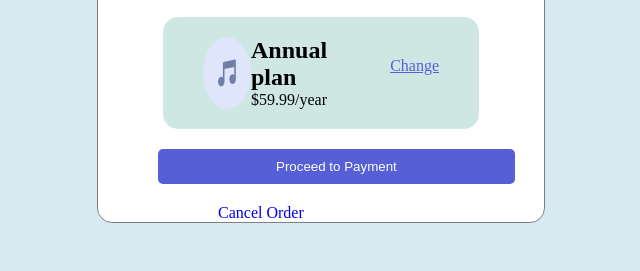
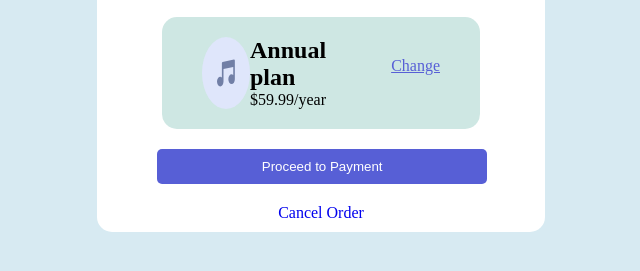
Before and after one commit to am-ikharo/order_summary_page, a plain HTML site: page index.html in a window 1280 px wide. Shown: the part 387-658 px from the top of the page, without its empty margins (319-959 px from the left). Drawn offline with Linux system fonts and the light colour scheme.

Commit message:
completed stlying

```diff
--- a/index.html
+++ b/index.html
@@ -1,24 +1,26 @@
 <!DOCTYPE html>
 <html lang="en">
   <head>
-    <meta charset="UTF-8">
-    <meta name="viewport" content="width=device-width, initial-scale=1.0">
+    <meta charset="UTF-8" />
+    <meta name="viewport" content="width=device-width, initial-scale=1.0" />
     <title>Document</title>
-    <link rel="stylesheet" href="styles.css">
+    <link rel="stylesheet" href="styles.css" />
   </head>
   <body>
-
     <div class="container">
       <div class="img-container">
-                <img class="banner-img" src="assests/illustration-hero.svg" alt="">
+        <img class="banner-img" src="assests/illustration-hero.svg" alt="" />
       </div>
       <div class="summary-container">
         <h1>Order Summary</h1>
-            <p>You can now listen to millions of songs audiobooks, and podcast on any device anywhere you like!</p>
+        <p>
+          You can now listen to millions of songs audiobooks, and podcast on any
+          device anywhere you like!
+        </p>
       </div>
       <div class="plan-container">
         <div class="plan-container-left">
-                    <img src="./assests/icon-music.svg" alt="music- icon">
+          <img src="./assests/icon-music.svg" alt="music- icon" />
           <div>
             <h2>Annual plan</h2>
             <p>$59.99/year</p>
@@ -30,7 +32,9 @@
         <button>Proceed to Payment</button>
       </div>
       <div class="cancel-button"><a href="#">Cancel Order</a></div>
+      <div>
+        <p></p>
       </div>
-
+    </div>
   </body>
 </html>
--- a/styles.css
+++ b/styles.css
@@ -11,7 +11,7 @@ body {
 .container {
     width: 35%;
     margin: auto;
-    border: 1px solid gray;
+    /* border: 1px solid gray; */
     border-radius: 15px;
     margin-top: 30px;
     background-color: white;
@@ -70,28 +70,33 @@ body {
 }
 
 .proceed-button{
-    justify-content: space-around;
+    padding: 0px 50px 0px 0px;
 }
 .proceed-button button {
     padding: 10px;
-    margin: 20px 0px 20px 60px;
-    width: 80%;
+    margin: 20px 40px 20px 60px;
+    width: 83%;
     border-radius: 5px;
     border: none;
     color: white;
     background-color: rgb(87, 95, 214);
+    box-sizing: border-box;
+    box-shadow: inset;
 
 }
 
 .cancel-button {
     justify-content: center;
     align-items: center;
+    margin-bottom: 10px;
+    padding-bottom: 10px;
+    width: 100%;
+    display: flex;
 }
 
 .cancel-button a {
     justify-content: center;
     text-decoration: none;
     align-items: center;
-    margin: 90px;
-    padding: 30px;
+
 }
```
Lines whose indentation alone changed are shown as unchanged.
